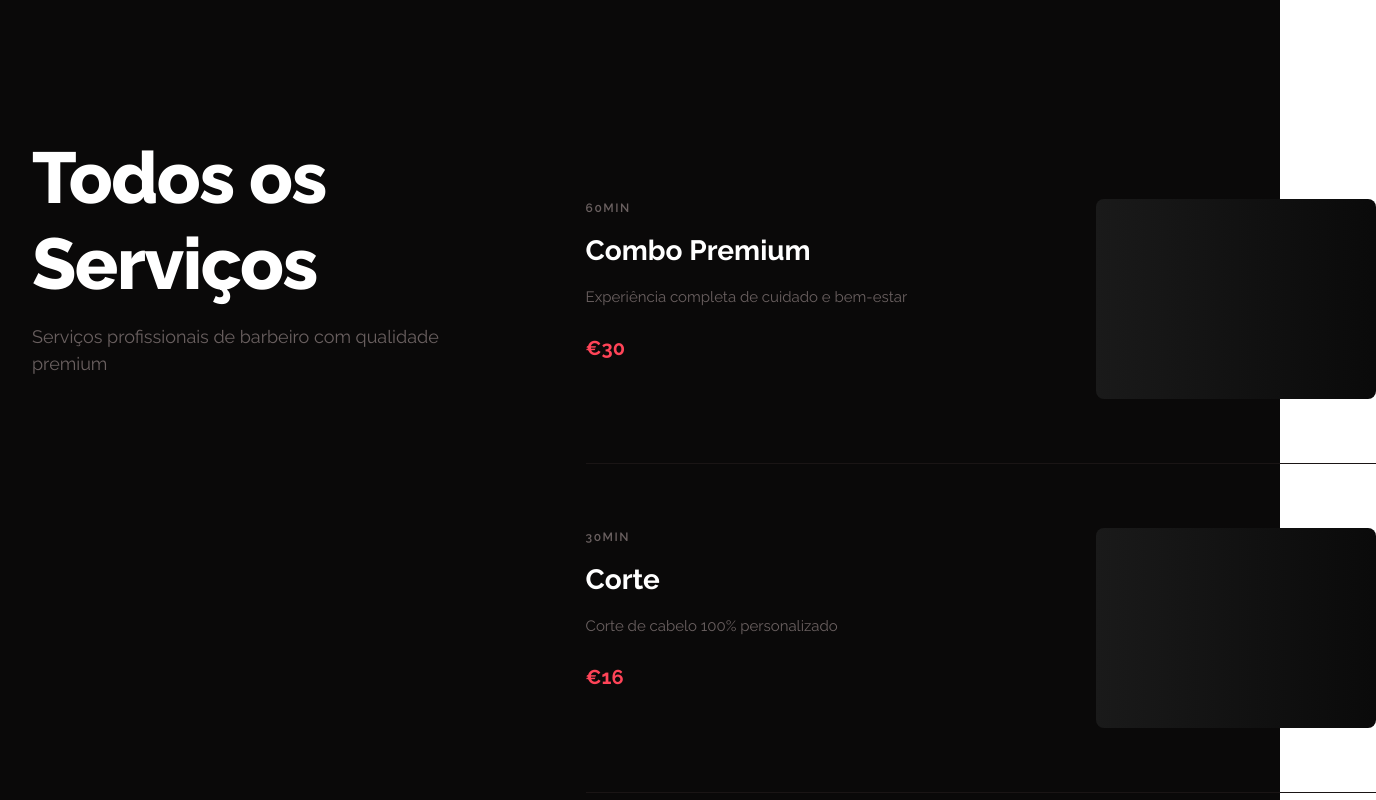
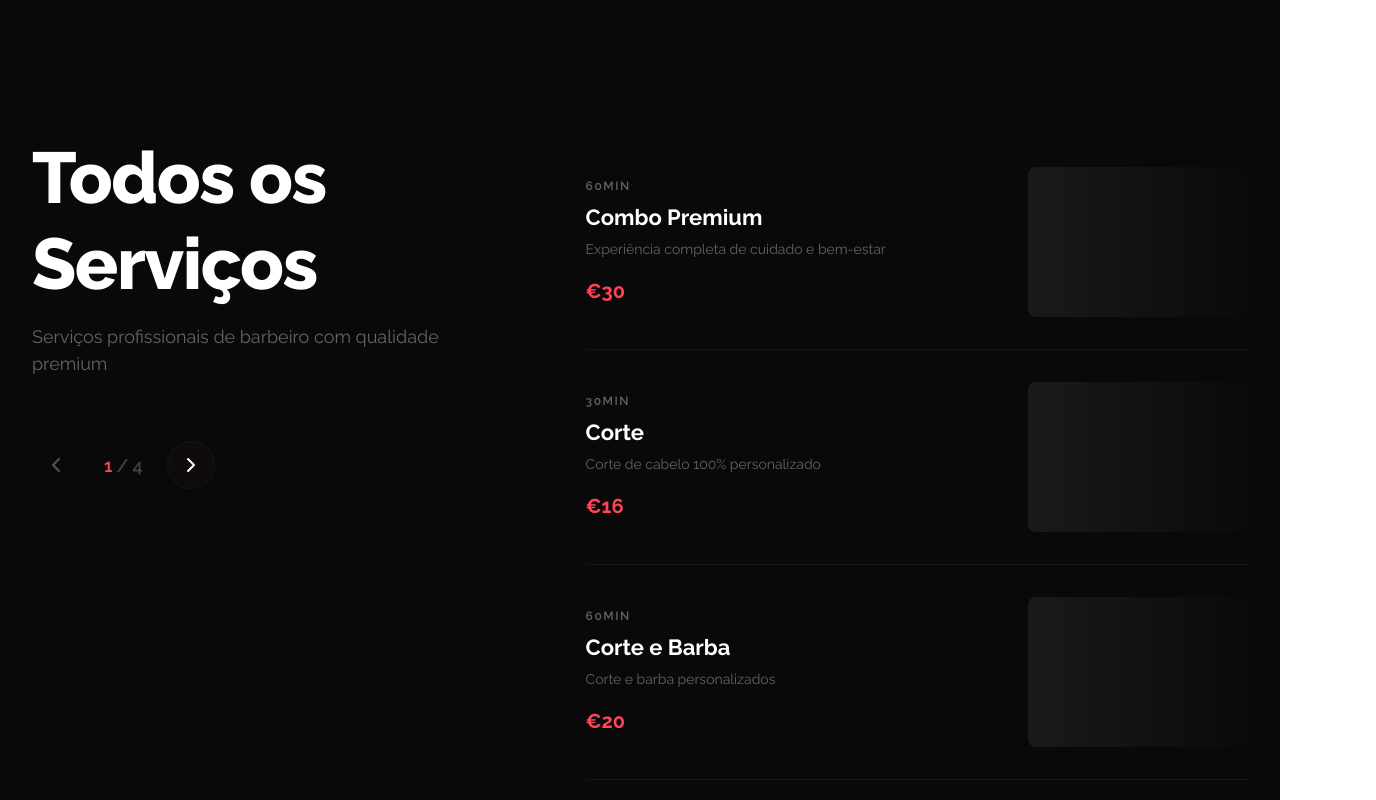
Before and after one commit to mlanes/fellas-babershop-spa, a Vue app: page / in a window 1280 px wide. Shown: the part 2440-3240 px from the top of the page, 1376 px wide, since content can reach past the window. Built offline with nearby package versions, Linux system fonts and the light colour scheme.

Commit message:
feat(ExpandedServices): Implement client-side pagination for services

```diff
--- a/src/components/sections/ExpandedServicesSection.vue
+++ b/src/components/sections/ExpandedServicesSection.vue
@@ -1,12 +1,41 @@
 <script setup lang="ts">
-import { ref, onMounted } from 'vue'
+import { ref, onMounted, computed } from 'vue'
 import FIcon from '@/components/ui/FIcon.vue'
 import { services } from '@/data/services'
+import { useSmoothScroll } from '@/composables/useSmoothScroll'
 
 /**
  * ExpandedServicesSection - Detailed service catalog with pricing
  */
+const { scrollTo } = useSmoothScroll()
 const sectionRef = ref<HTMLElement | null>(null)
+const currentPage = ref(1)
+const itemsPerPage = 10
+
+const totalPages = computed(() => Math.ceil(services.length / itemsPerPage))
+
+const paginatedServices = computed(() => {
+  const start = (currentPage.value - 1) * itemsPerPage
+  const end = start + itemsPerPage
+  return services.slice(start, end)
+})
+
+const canGoPrev = computed(() => currentPage.value > 1)
+const canGoNext = computed(() => currentPage.value < totalPages.value)
+
+const nextPage = () => {
+  if (canGoNext.value) {
+    currentPage.value++
+    scrollTo('#expanded-services')
+  }
+}
+
+const prevPage = () => {
+  if (canGoPrev.value) {
+    currentPage.value--
+    scrollTo('#expanded-services')
+  }
+}
 
 onMounted(() => {
   if (sectionRef.value) {
@@ -19,18 +48,46 @@ onMounted(() => {
   <section ref="sectionRef" id="expanded-services" class="expanded-services">
     <div class="expanded-services__container container">
       <div class="expanded-services__sidebar">
+        <div class="expanded-services__sidebar-content">
           <h2 class="expanded-services__heading text-h2">
             Todos os Serviços
           </h2>
-
           <p class="expanded-services__subtitle text-body-lg">
             Serviços profissionais de barbeiro com qualidade premium
           </p>
+
+          <div class="expanded-services__pagination expanded-services__pagination--desktop">
+            <button
+              class="expanded-services__pagination-btn"
+              :class="{ 'expanded-services__pagination-btn--disabled': !canGoPrev }"
+              :disabled="!canGoPrev"
+              @click="prevPage"
+            >
+              <FIcon name="chevron-left" :size="24" />
+            </button>
+
+            <div class="expanded-services__pagination-info">
+              <span class="expanded-services__pagination-current">{{ currentPage }}</span>
+              <span class="expanded-services__pagination-separator">/</span>
+              <span class="expanded-services__pagination-total">{{ totalPages }}</span>
             </div>
 
+            <button
+              class="expanded-services__pagination-btn"
+              :class="{ 'expanded-services__pagination-btn--disabled': !canGoNext }"
+              :disabled="!canGoNext"
+              @click="nextPage"
+            >
+              <FIcon name="chevron-right" :size="24" />
+            </button>
+          </div>
+        </div>
+      </div>
+
+      <div class="expanded-services__content">
         <div class="expanded-services__grid">
           <div
-          v-for="(service, index) in services"
+            v-for="(service, index) in paginatedServices"
             :key="index"
             class="expanded-services__card"
           >
@@ -52,6 +109,33 @@ onMounted(() => {
             <div class="expanded-services__card-image">
               <!-- Placeholder for service image -->
             </div>
+          </div>
+        </div>
+
+        <div class="expanded-services__pagination expanded-services__pagination--mobile">
+          <button
+            class="expanded-services__pagination-btn"
+            :class="{ 'expanded-services__pagination-btn--disabled': !canGoPrev }"
+            :disabled="!canGoPrev"
+            @click="prevPage"
+          >
+            <FIcon name="chevron-left" :size="24" />
+          </button>
+
+          <div class="expanded-services__pagination-info">
+            <span class="expanded-services__pagination-current">{{ currentPage }}</span>
+            <span class="expanded-services__pagination-separator">/</span>
+            <span class="expanded-services__pagination-total">{{ totalPages }}</span>
+          </div>
+
+          <button
+            class="expanded-services__pagination-btn"
+            :class="{ 'expanded-services__pagination-btn--disabled': !canGoNext }"
+            :disabled="!canGoNext"
+            @click="nextPage"
+          >
+            <FIcon name="chevron-right" :size="24" />
+          </button>
         </div>
       </div>
     </div>
@@ -91,16 +175,29 @@ onMounted(() => {
 
   @include element('sidebar') {
     @include desktop {
-      flex: 0 0 35%;
+      flex: 0 1 35%;
+      min-width: 0;
       position: sticky;
       top: calc($header-height + $spacing-4xl);
       align-self: flex-start;
     }
   }
 
+  @include element('sidebar-content') {
+    display: flex;
+    flex-direction: column;
+    gap: $spacing-md;
+    align-items: center;
+    text-align: left;
+
+    @include desktop {
+      align-items: flex-start;
+    }
+  }
+
   @include element('heading') {
     color: $white;
-    margin-bottom: $spacing-md;
+    margin-bottom: 0;
   }
 
   @include element('subtitle') {
@@ -108,29 +205,102 @@ onMounted(() => {
     margin-bottom: 0;
   }
 
+  @include element('content') {
+    flex: 1;
+    min-width: 0;
+
+    @include desktop {
+      flex: 1 1 auto;
+    }
+  }
+
   @include element('grid') {
     display: flex;
     flex-direction: column;
-    flex: 1;
+  }
+
+  @include element('pagination') {
+    display: flex;
+    align-items: center;
+    justify-content: center;
+    gap: $spacing-lg;
+    margin-top: $spacing-2xl;
+
+    @include modifier('desktop') {
+      display: none;
 
       @include desktop {
-      flex: 0 0 65%;
+        display: flex;
+        justify-content: flex-start;
       }
+    }
+
+    @include modifier('mobile') {
+      display: flex;
+      margin-top: $spacing-2xl;
+
+      @include desktop {
+        display: none;
+      }
+    }
+  }
+
+  @include element('pagination-btn') {
+    display: flex;
+    align-items: center;
+    justify-content: center;
+    width: 48px;
+    height: 48px;
+    background: $gray-2;
+    border: 1px solid $gray-3;
+    border-radius: 50%;
+    color: $white;
+    cursor: pointer;
+    transition: all 0.3s ease;
+
+    &:hover:not(:disabled) {
+      background: $brand-red;
+      border-color: $brand-red;
+      transform: scale(1.1);
+    }
+
+    @include modifier('disabled') {
+      opacity: 0.3;
+      cursor: not-allowed;
+      pointer-events: none;
+    }
+  }
+
+  @include element('pagination-info') {
+    display: flex;
+    align-items: center;
+    gap: $spacing-xs;
+    font-size: 18px;
+    font-weight: 600;
+    color: $white;
+  }
+
+  @include element('pagination-current') {
+    color: $brand-red;
+  }
+
+  @include element('pagination-separator') {
+    color: $gray-5;
+  }
+
+  @include element('pagination-total') {
+    color: $gray-5;
   }
 
   @include element('card') {
     background: transparent;
     border-bottom: 1px solid $gray-3;
     display: flex;
-    flex-direction: column;
-    padding: $spacing-3xl 0;
-    gap: $spacing-2xl;
-
-    @include tablet {
     flex-direction: row;
-      align-items: flex-start;
+    padding: $spacing-xl 0;
+    gap: $spacing-lg;
+    align-items: center;
     justify-content: space-between;
-    }
 
     &:hover {
       .expanded-services__card-image {
@@ -153,7 +323,7 @@ onMounted(() => {
     flex: 1;
     display: flex;
     flex-direction: column;
-    gap: $spacing-md;
+    gap: $spacing-sm;
   }
 
   @include element('card-category') {
@@ -168,19 +338,19 @@ onMounted(() => {
   @include element('card-title') {
     color: $white;
     font-weight: 700;
-    font-size: 24px;
+    font-size: 20px;
     line-height: 1.3;
     margin: 0;
 
     @include desktop {
-      font-size: 28px;
+      font-size: 22px;
     }
   }
 
   @include element('card-description') {
     color: $gray-6;
-    font-size: 15px;
-    line-height: 1.6;
+    font-size: 14px;
+    line-height: 1.5;
     margin: 0;
   }
 
@@ -199,8 +369,8 @@ onMounted(() => {
   }
 
   @include element('card-image') {
-    width: 100%;
-    height: 200px;
+    width: 120px;
+    height: 100px;
     background: $gradient-dark-1;
     border-radius: $radius-md;
     overflow: hidden;
@@ -208,13 +378,13 @@ onMounted(() => {
     position: relative;
 
     @include tablet {
-      width: 240px;
-      height: 180px;
+      width: 200px;
+      height: 140px;
     }
 
     @include desktop {
-      width: 280px;
-      height: 200px;
+      width: 220px;
+      height: 150px;
     }
 
     &::before {
```
Lines whose indentation alone changed are shown as unchanged.
